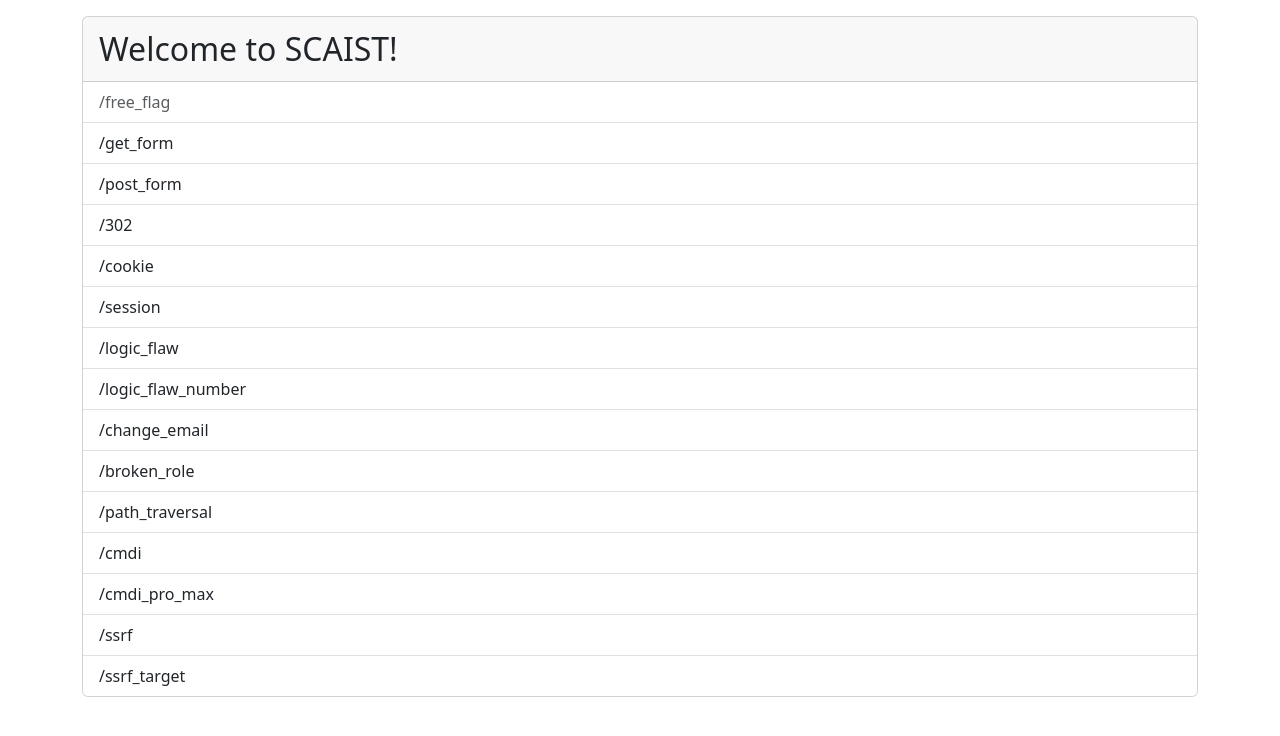
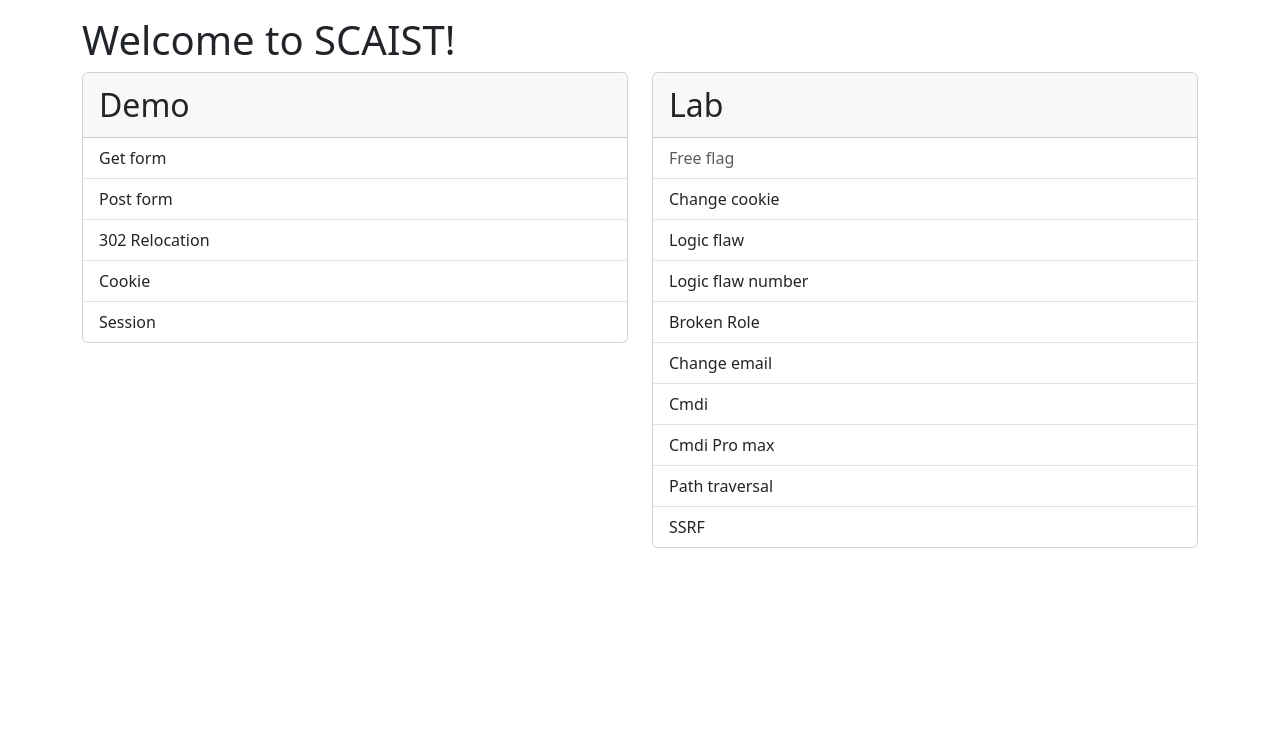
Before and after one commit to 93wilsonlu/web_security_demo, a Flask app: page / in a window 1280 px wide. Shown: the top 736 px of the page. Run offline with Flask 2, Linux system fonts and the light colour scheme; some libraries are stand-ins or nearby versions.

Commit message:
Update layout of index and ssrf

```diff
--- a/templates/index.html
+++ b/templates/index.html
@@ -4,85 +4,97 @@
     </head>
     <body>
         <div class="container pt-3">
+            <h1>Welcome to SCAIST!</h1>
+            <div class="row">
+                <div class="col-6">
                     <div class="card">
-                <div class="card-header fs-2">Welcome to SCAIST!</div>
+                        <div class="card-header fs-2">Demo</div>
+                        <ul class="list-group list-group-flush">
+                            <a
+                                class="list-group-item list-group-item-action"
+                                href="/get_form"
+                                >Get form</a
+                            >
+                            <a
+                                class="list-group-item list-group-item-action"
+                                href="/post_form"
+                                >Post form</a
+                            >
+                            <a
+                                class="list-group-item list-group-item-action"
+                                href="/302"
+                                >302 Relocation</a
+                            >
+                            <a
+                                class="list-group-item list-group-item-action"
+                                href="/cookie"
+                                >Cookie</a
+                            >
+                            <a
+                                class="list-group-item list-group-item-action"
+                                href="/session"
+                                >Session</a
+                            >
+                        </ul>
+                    </div>
+                </div>
+                <div class="col-6">
+                    <div class="card">
+                        <div class="card-header fs-2">Lab</div>
                         <ul class="list-group list-group-flush">
                             <a
                                 class="list-group-item list-group-item-action disabled"
                                 href="/free_flag"
-                        >/free_flag</a
-                    >
-                    <a
-                        class="list-group-item list-group-item-action"
-                        href="/get_form"
-                        >/get_form</a
-                    >
-                    <a
-                        class="list-group-item list-group-item-action"
-                        href="/post_form"
-                        >/post_form</a
-                    >
-                    <a
-                        class="list-group-item list-group-item-action"
-                        href="/302"
-                        >/302</a
+                                >Free flag</a
                             >
                             <a
                                 class="list-group-item list-group-item-action"
                                 href="/cookie"
-                        >/cookie</a
-                    >
-                    <a
-                        class="list-group-item list-group-item-action"
-                        href="/session"
-                        >/session</a
+                                >Change cookie</a
                             >
                             <a
                                 class="list-group-item list-group-item-action"
                                 href="/logic_flaw"
-                        >/logic_flaw</a
+                                >Logic flaw</a
                             >
                             <a
                                 class="list-group-item list-group-item-action"
                                 href="/logic_flaw_number"
-                        >/logic_flaw_number</a
+                                >Logic flaw number</a
+                            >
+                            <a
+                                class="list-group-item list-group-item-action"
+                                href="/broken_role"
+                                >Broken Role</a
                             >
                             <a
                                 class="list-group-item list-group-item-action"
                                 href="/change_email"
-                        >/change_email</a
+                                >Change email</a
                             >
                             <a
                                 class="list-group-item list-group-item-action"
-                        href="/broken_role"
-                        >/broken_role</a
+                                href="/cmdi"
+                                >Cmdi</a
+                            >
+                            <a
+                                class="list-group-item list-group-item-action"
+                                href="/cmdi_pro_max"
+                                >Cmdi Pro max</a
                             >
                             <a
                                 class="list-group-item list-group-item-action"
                                 href="/path_traversal"
-                        >/path_traversal</a
-                    >
-                    <a
-                        class="list-group-item list-group-item-action"
-                        href="/cmdi"
-                        >/cmdi</a
-                    >
-                    <a
-                        class="list-group-item list-group-item-action"
-                        href="/cmdi_pro_max"
-                        >/cmdi_pro_max</a
+                                >Path traversal</a
                             >
                             <a
                                 class="list-group-item list-group-item-action"
                                 href="/ssrf"
-                        >/ssrf</a
-                    >
-                    <a
-                        class="list-group-item list-group-item-action"
-                        href="/ssrf_target"
-                        >/ssrf_target</a
+                                >SSRF</a
                             >
                         </ul>
+                    </div>
+                </div>
             </div>
         </div>
         {{ bootstrap.load_js() }}
```
Also changed, not shown: templates/ssrf.html (+8 -0 lines). Lines whose indentation alone changed are shown as unchanged.
